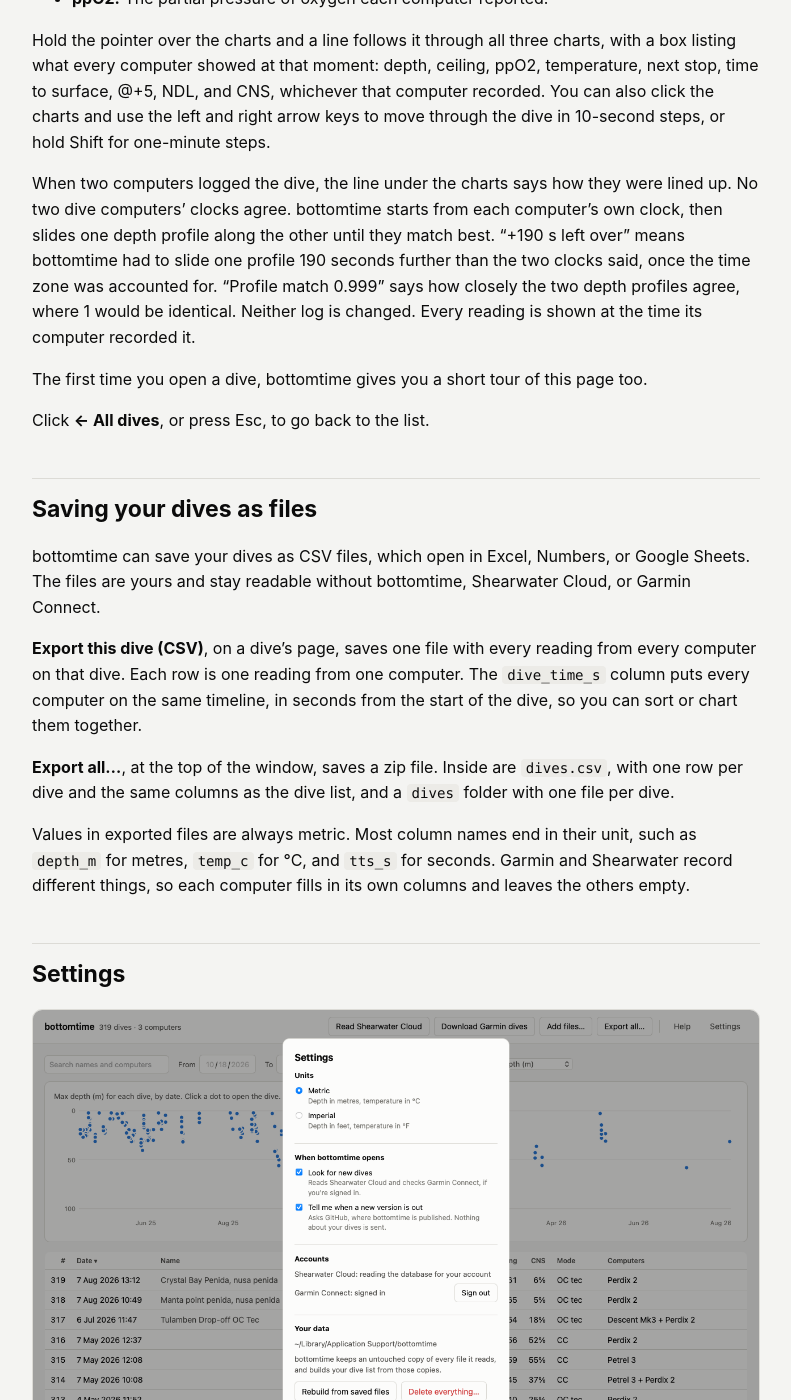
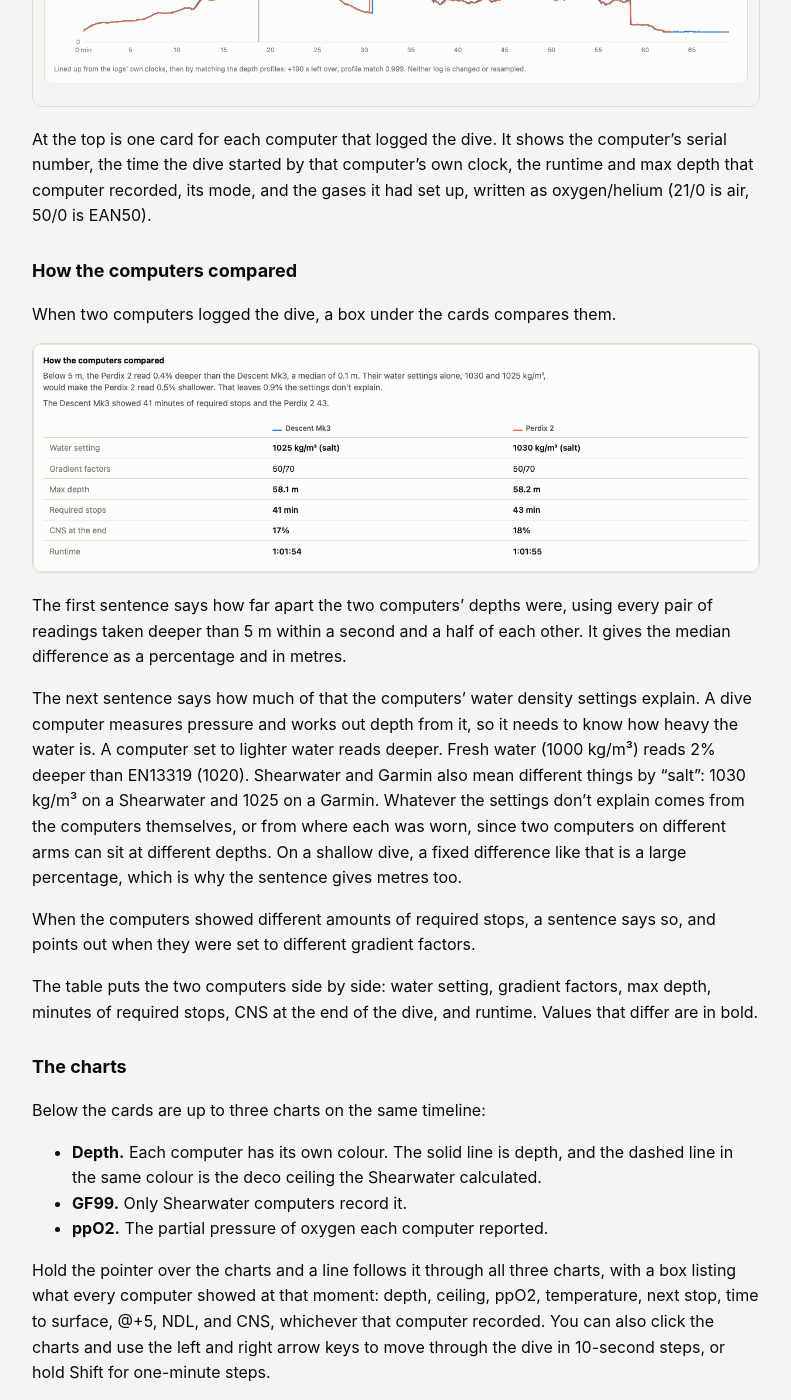
Before and after one commit to snehankekre/bottomtime, a Jekyll site: the page built from docs/manual.md, in a window 1280 px wide and 1400 px high, scrolled down 6720 px. Shown: the whole window, without its empty margins (244-1035 px from the left). Built offline with Jekyll 4.4.1, drawn with Linux system fonts in a browser that asks for light colours; some of the changed text lies outside the part shown.

Commit message:
v0.7.0: document the comparison and the Intel download
The manual explains the comparison box, water density settings (including
Shearwater's salt at 1030 kg/m³ against Garmin's 1025), the Depth gap
column, and how to tell which Mac you have. How it works gives the
arithmetic and my numbers. The site and README offer both downloads, and the
screenshots show the comparison.

```diff
--- a/docs/manual.md
+++ b/docs/manual.md
@@ -33,12 +33,16 @@ it as spreadsheet files that you can open without bottomtime.
 
 ## Installing bottomtime
 
-bottomtime runs on Macs with Apple silicon (M1 or later) and macOS 11 Big Sur
-or newer. To check, open the Apple menu and choose About This Mac. The line
-that says Chip should start with "Apple M".
+bottomtime runs on macOS 11 Big Sur or newer. There are two downloads, one
+for each kind of Mac. To see which you have, open the Apple menu and choose
+About This Mac. If the line that says Chip starts with "Apple M", you have an
+Apple silicon Mac. If there's a line that says Processor and it names Intel,
+you have an Intel Mac.
 
-1. Download `bottomtime-mac.zip` from the
-   [latest release](https://github.com/snehankekre/bottomtime/releases/latest).
+1. Download [`bottomtime-mac.zip`](https://github.com/snehankekre/bottomtime/releases/latest/download/bottomtime-mac.zip)
+   for an Apple silicon Mac, or
+   [`bottomtime-mac-intel.zip`](https://github.com/snehankekre/bottomtime/releases/latest/download/bottomtime-mac-intel.zip)
+   for an Intel Mac.
 2. Double-click the zip file to unzip it, and drag `bottomtime` into your
    Applications folder.
 3. Open bottomtime from Applications. macOS will say that it can't verify
@@ -146,6 +150,7 @@ to sort by it, and click it again to reverse the order.
 | Max GF99 | The highest GF99 the Shearwater showed during the dive. |
 | GF99 surfacing | The highest GF99 in the last ten minutes of the dive. This matches the end-of-dive GF99 that Shearwater Cloud calculates. |
 | CNS | The highest oxygen exposure any computer showed. |
+| Depth gap | On dives two computers logged, how far apart their depths were below 5 m, as a percentage. The dive's page says which read deeper and why. |
 | Mode | The mode the computer was in, such as OC tec or CC. |
 | Computers | Every computer that logged the dive. |
 
@@ -161,7 +166,8 @@ dives. They're hidden unless you tick **Include pool and test dives**.
 
 The chart puts a dot for every dive in the list, by date. Choose what it shows
 with the Chart menu: max depth, GF99 at surfacing, max GF99, runtime, time in
-deco, or CNS. Hold the pointer over a dot to see which dive it is, and click
+deco, CNS, the depth gap between computers, or the difference in their deco
+time. Hold the pointer over a dot to see which dive it is, and click
 it to open that dive. The chart follows the search and the dates, so you can
 compare the dives of a single trip.
 
@@ -175,6 +181,36 @@ At the top is one card for each computer that logged the dive. It shows the
 computer's serial number, the time the dive started by that computer's own
 clock, the runtime and max depth that computer recorded, its mode, and the
 gases it had set up, written as oxygen/helium (21/0 is air, 50/0 is EAN50).
+
+### How the computers compared
+
+When two computers logged the dive, a box under the cards compares them.
+
+![The comparison for dive 317: the Perdix 2 read 0.4% deeper than the Descent Mk3, their water settings would have made it read 0.5% shallower, and a table of each computer's settings, required stops, and CNS](images/compare.png)
+
+The first sentence says how far apart the two computers' depths were, using
+every pair of readings taken deeper than 5 m within a second and a half of
+each other. It gives the median difference as a percentage and in metres.
+
+The next sentence says how much of that the computers' water density settings
+explain. A dive computer measures pressure and works out depth from it, so it
+needs to know how heavy the water is. A computer set to lighter water reads
+deeper. Fresh water (1000 kg/m³) reads 2% deeper than EN13319 (1020).
+Shearwater and Garmin also mean
+different things by "salt": 1030 kg/m³ on a Shearwater and 1025 on a Garmin.
+Whatever the settings don't explain comes from the computers themselves, or
+from where each was worn, since two computers on different arms can sit at
+different depths. On a shallow dive, a fixed difference like that is a large
+percentage, which is why the sentence gives metres too.
+
+When the computers showed different amounts of required stops, a sentence
+says so, and points out when they were set to different gradient factors.
+
+The table puts the two computers side by side: water setting, gradient
+factors, max depth, minutes of required stops, CNS at the end of the dive, and
+runtime. Values that differ are in bold.
+
+### The charts
 
 Below the cards are up to three charts on the same timeline:
 
@@ -345,6 +381,7 @@ Trash. Your dives in Shearwater Cloud and Garmin Connect stay where they are.
 |---|---|
 | GF99 | How close your leading tissue compartment is to its Bühlmann limit at your current depth, as a percentage. 100 means you are at the limit. |
 | Ceiling | The shallowest depth the computer would let you ascend to right now. |
+| Water density | The setting a dive computer uses to turn pressure into depth: 1000 kg/m³ for fresh water, 1020 for EN13319, and 1025 or 1030 for salt water depending on the maker. |
 | @+5 | What your time to surface would be if you stayed five more minutes at this depth. |
 | TTS | Time to surface, including every stop. |
 | NDL | No-decompression limit: the minutes left before you'd need a stop. |
--- a/pyproject.toml
+++ b/pyproject.toml
@@ -4,7 +4,7 @@ build-backend = "hatchling.build"
 
 [project]
 name = "bottomtime"
-version = "0.6.0"
+version = "0.7.0"
 description = "Lossless dive-log store: ingest, decode, and reconcile dives from Garmin (FIT) and Shearwater (Petrel Native Format) dive computers"
 readme = "README.md"
 license = "MIT"
```
Also changed, not shown: docs/cli.md (+7 -0 lines), docs/how-it-works.md (+26 -0 lines), docs/index.html (+8 -4 lines), README.md, docs/images/compare.png (added), docs/images/dive-list.png, docs/images/dive.png, docs/images/settings.png, docs/images/tour.png.
